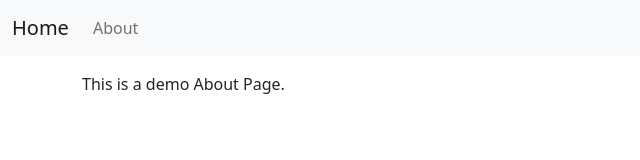
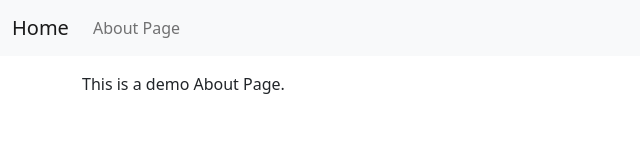
Before and after one commit to Shivam5298/node, a plain HTML site: page about.html in a window 1280 px wide. Shown: the full height of the page, 0-640 px from the left. Drawn offline with nearby package versions, Linux system fonts and the light colour scheme.

Commit message:
Initial Commit to Test Branch

```diff
--- a/about.html
+++ b/about.html
@@ -19,7 +19,7 @@
         <div class="collapse navbar-collapse" id="navbarSupportedContent">
           <ul class="navbar-nav me-auto mb-2 mb-lg-0">
             <li class="nav-item">
-              <a class="nav-link" href="about.html">About</a>
+              <a class="nav-link" href="about.html">About Page</a>
             </li>
           </ul>
         </div>
```
